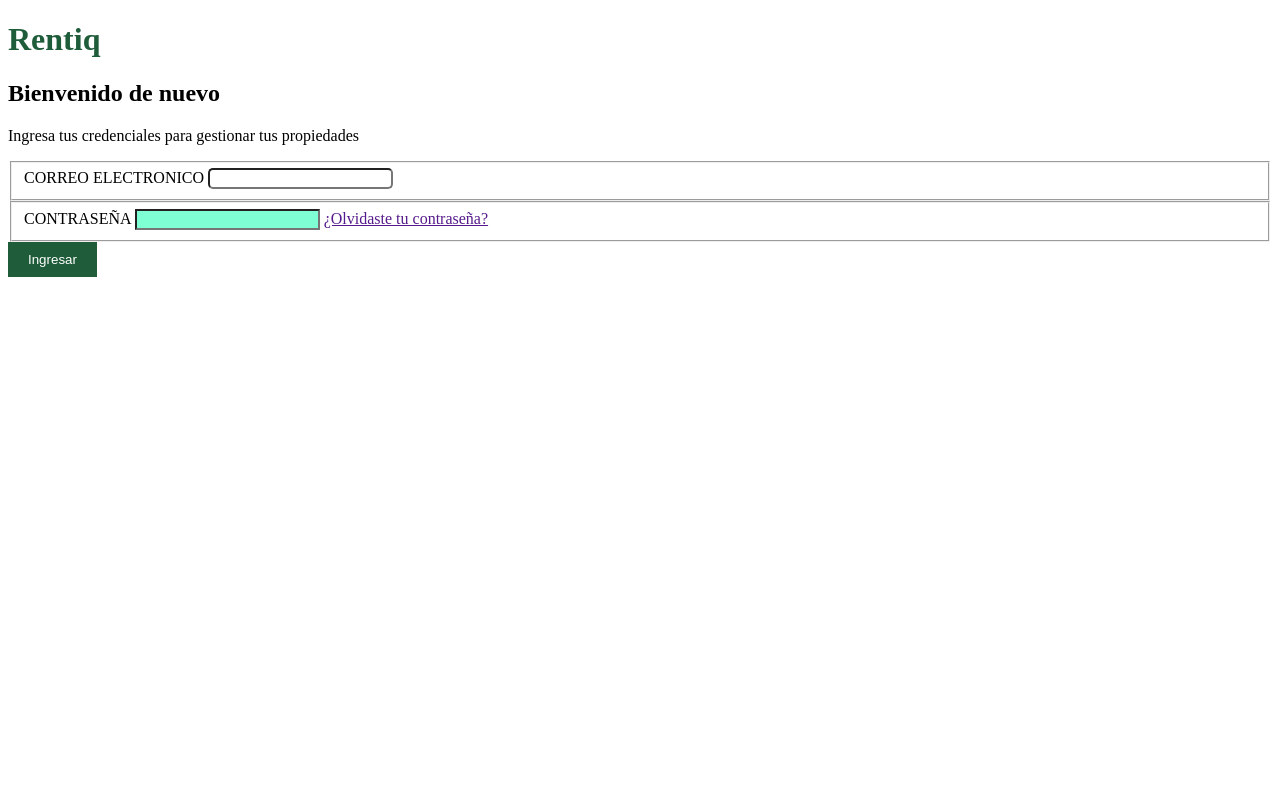
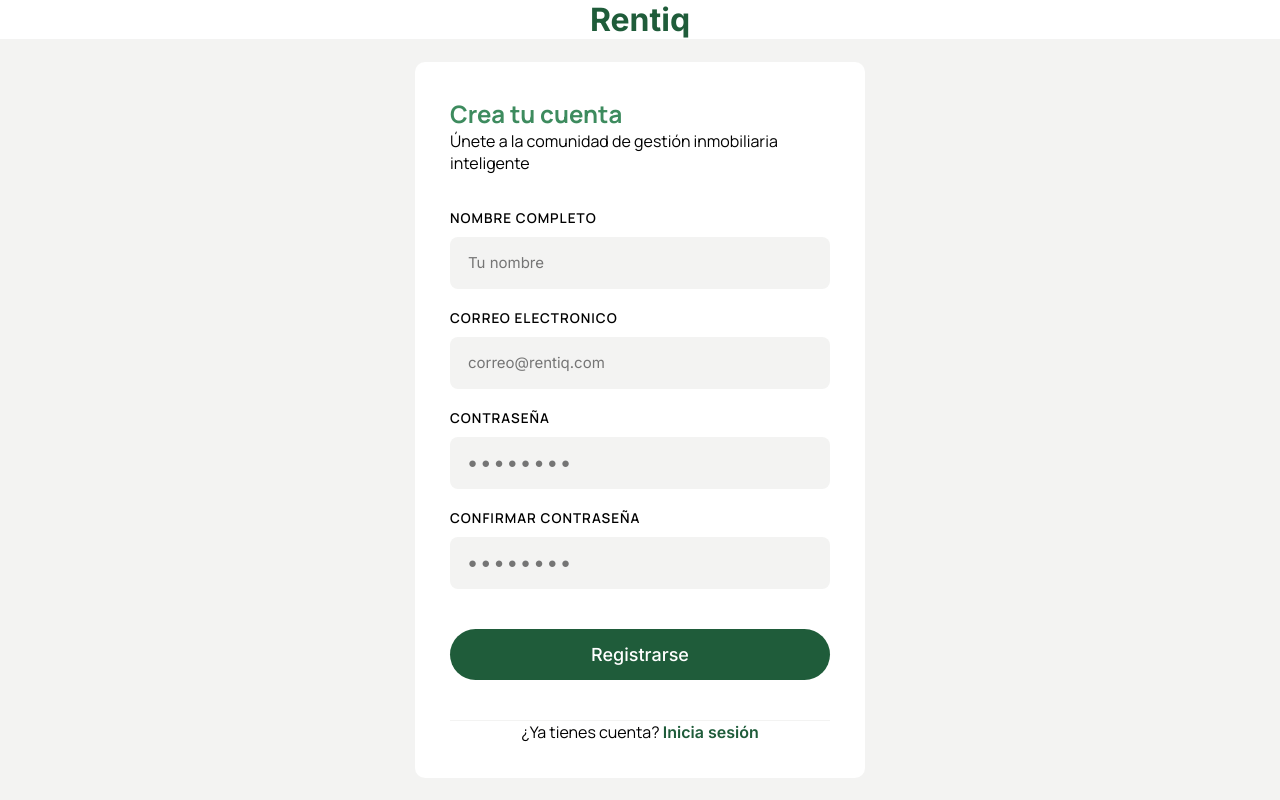
Before and after one commit to ArqCary/rentiq-app, a plain HTML site: page index.html in a window 1280 px wide. Drawn offline with Linux system fonts and the light colour scheme.

Commit message:
feat:se hizo el formulario de registro en html y css, tiene pequeño bug en el header, no muestra la parte del h1 en algunos dispositivos

```diff
--- a/index.html
+++ b/index.html
@@ -1,10 +1,16 @@
 <!doctype html>
-<html lang="e">
+<html lang="es">
   <head>
     <meta charset="UTF-8" />
     <meta name="viewport" content="width=device-width, initial-scale=1.0" />
-    <title>Rentiq-Inicio de sesión</title>
-    <link rel="stylesheet" href="style.css">
+    <title>Rentiq - Soluciones de Alquiler</title>
+    <link rel="stylesheet" href="style.css" />
+    <link rel="preconnect" href="https://fonts.googleapis.com" />
+    <link rel="preconnect" href="https://fonts.gstatic.com" crossorigin />
+    <link
+      href="https://fonts.googleapis.com/css2?family=Inter:ital,opsz,wght@0,14..32,100..900;1,14..32,100..900&family=Manrope:wght@200..800&display=swap"
+      rel="stylesheet"
+    />
   </head>
   <body>
     <header>
@@ -12,26 +18,53 @@
     </header>
     <main>
       <form action="">
-        <section>
-          <h2>Bienvenido de nuevo</h2>
-          <p>Ingresa tus credenciales para gestionar tus propiedades</p>
+        <section class="form-header">
+          <h2>Crea tu cuenta</h2>
+          <p>Únete a la comunidad de gestión inmobiliaria inteligente</p>
         </section>
-        <section>
+        <section class="form-main">
+          <fieldset>
+            <label for="name">NOMBRE COMPLETO</label>
+            <input
+              class="redondo"
+              type="text"
+              id="name"
+              placeholder="Tu nombre"
+            />
+          </fieldset>
           <fieldset>
             <label for="email">CORREO ELECTRONICO</label>
-            <input class="redondo" type="email" id="email" />
+            <input
+              class="redondo"
+              type="email"
+              id="email"
+              placeholder="correo@rentiq.com"
+            />
           </fieldset>
           <fieldset>
             <label for="pass">CONTRASEÑA</label>
-            <input type="password" id="pass" />
-            <a href="">¿Olvidaste tu contraseña?</a>
+            <input
+              class="redondo"
+              type="password"
+              id="pass"
+              placeholder="● ● ● ● ● ● ● ●"
+            />
+          </fieldset>
+          <fieldset>
+            <label for="confirm-pass">CONFIRMAR CONTRASEÑA</label>
+            <input
+              class="redondo"
+              type="password"
+              id="confirm-pass"
+              placeholder="● ● ● ● ● ● ● ●"
+            />
           </fieldset>
         </section>
+        <button>Registrarse</button>
         <footer>
-            <button>Ingresar</button>
+          <p>¿Ya tienes cuenta? <a href="">Inicia sesión</a></p>
         </footer>
       </form>
     </main>
-    <footer></footer>
   </body>
 </html>
--- a/style.css
+++ b/style.css
@@ -1,22 +1,112 @@
-h1{
-    color: #1f5c3a;
+* {
+  margin: 0;
+  padding: 0;
+  box-sizing: border-box;
+  font-family: "Inter", sans-serif;
 }
 
-.redondo {
-    border-radius: 5px;
+body {
+  display: flex;
+  flex-direction: column;
+  justify-content: center;
+  align-items: center;
+  background-color: rgb(243, 243, 242);
+  height: 100vh;
 }
 
-#pass {
-    background-color: aquamarine;
+:is(h2, h3, h4, p, label) {
+  font-family: "Manrope", "Inter", sans-serif;
+}
+
+header {
+  width: 100%;
+  background-color: white;
+}
+h1 {
+  text-align: center;
+  color: #1f5c3a;
+}
+
+main {
+  flex: 1;
+  display: flex;
+  justify-content: center;
+  align-items: center;
+}
+
+form {
+  background-color: white;
+  border-radius: 10px;
+  padding: 35px;
+  width: 450px;
+}
+
+.form-header {
+  margin-bottom: 35px;
+}
+
+section p,
+h2 {
+  font-family: "Manrope", sans-serif;
+}
+h2 {
+  color: #3d8b5e;
+}
+
+fieldset {
+  display: flex;
+  flex-direction: column;
+  gap: 10px;
+  margin-bottom: 20px;
+  border: none;
+}
+
+fieldset label {
+  font-size: 13.5px;
+  font-weight: 550;
+  letter-spacing: 1px;
+}
+
+fieldset input {
+  background-color: rgb(243, 243, 242);
+  border: none;
+  border-radius: 8px;
+  padding: 18px;
+}
+
+input::placeholder {
+  font-size: 15px;
+}
+
+input:focus {
+  outline-style: none;
 }
 
 button {
-    background-color: #1f5c3a;
-    color: white;
-    border: none;
-    padding: 10px 20px;
-    cursor: pointer;
+  width: 100%;
+  background-color: #1f5c3a;
+  color: white;
+  font-size: 18px;
+  font-weight: 500;
+  border: none;
+  padding: 15px;
+  border-radius: 30px;
+  margin-top: 20px;
+  margin-bottom: 40px;
+  cursor: pointer;
 }
+
+footer {
+  border-top: 1px solid rgb(243, 243, 242);
+  text-align: center;
+}
+
+footer a {
+  text-decoration: none;
+  color: #1f5c3a;
+  font-weight: 600;
+}
+
 /* se guarda con control+s */
 /* para escribir comentarios como estos, se pulsa control+] */
 
```
Also changed, not shown: rentiq/index.html (deleted, +0 -46 lines).
